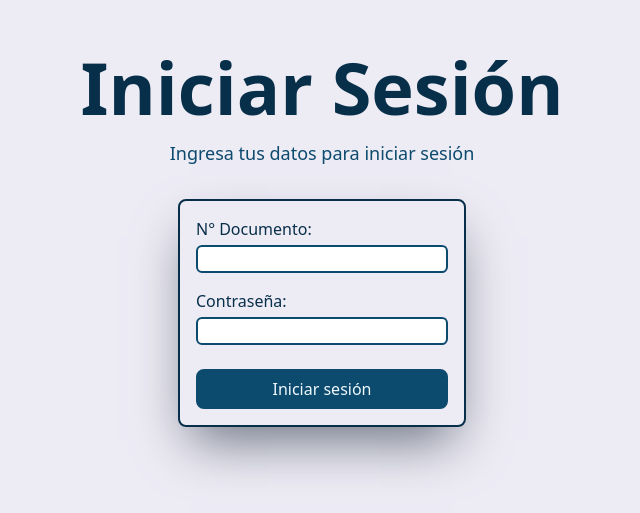
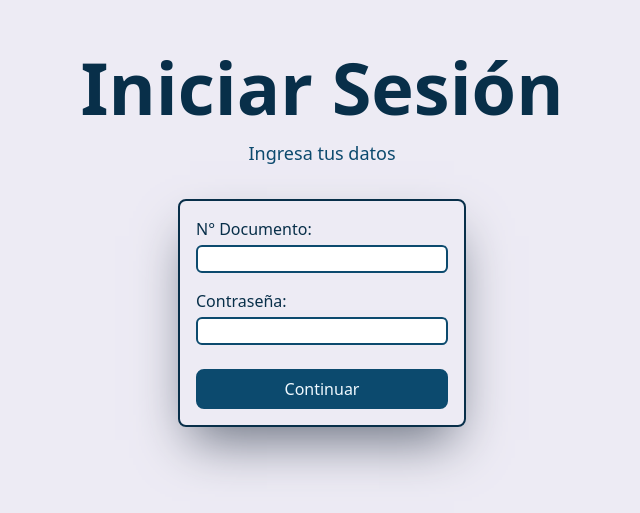
Before and after one commit to alex43x/Inventario-Frontend, a React (Vite) app: page /login in a window 1280 px wide. Shown: the part 109-622 px from the top of the page, without its empty margins (318-958 px from the left). Built offline with nearby package versions, Linux system fonts and the light colour scheme; the HTML template or start-up script is replaced by a standard one.

Commit message:
Fix Sales

```diff
--- a/src/Routes/dashboard/Dashboard.jsx
+++ b/src/Routes/dashboard/Dashboard.jsx
@@ -78,7 +78,7 @@ const Dashboard = () => {
     <div className="flex flex-wrap lg:ml-16 mx-8 mt-10 gap-5">
       {/* Sección izquierda: Bienvenida y opciones (3/5 del ancho) */}
       <div className="w-full lg:w-5/12 rounded-xl lg:px-6 h-4/6 flex flex-col justify-start items-start">
-        <section className="text-blue-950 text-left">
+        <section className="text-blue-950 text-left break-words">
           <h1 className="lg:text-8xl text-5xl font-bold break-words">Hola, {userName}!</h1>
           <div className="mt-10 ml-1 flex items-center space-x-2">
             <img className="w-6 h-6" src={calendario} alt="Calendario" />
--- a/src/Routes/login/Login.jsx
+++ b/src/Routes/login/Login.jsx
@@ -87,7 +87,7 @@ function Login() {
         <section className="  text-center mx-auto ">
           <h1 className="text-7xl font-bold text-sky-950">Iniciar Sesión</h1>
           <p className="text-lg mt-4 mb-8 font-medium text-sky-900">
-            Ingresa tus datos para iniciar sesión
+            Ingresa tus datos
           </p>
         </section>
         <form
@@ -126,7 +126,7 @@ function Login() {
             className=" mx-auto self-center text-center font-medium text-sky-50   rounded-lg border-2 border-sky-900 backdrop-blur  transition duration-200 focus:bg-sky-800 mt-6 w-full h-10 bg-sky-900"
             type="submit"
           >
-            Iniciar sesión
+            Continuar
           </button>
         </form>
       </section>
```
